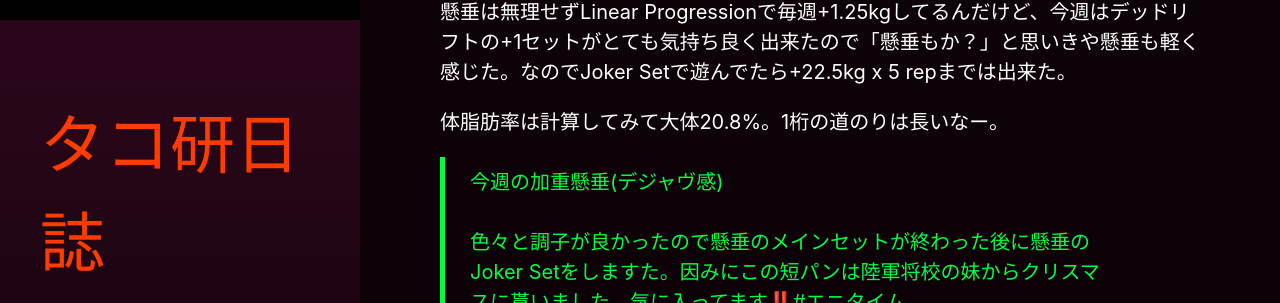
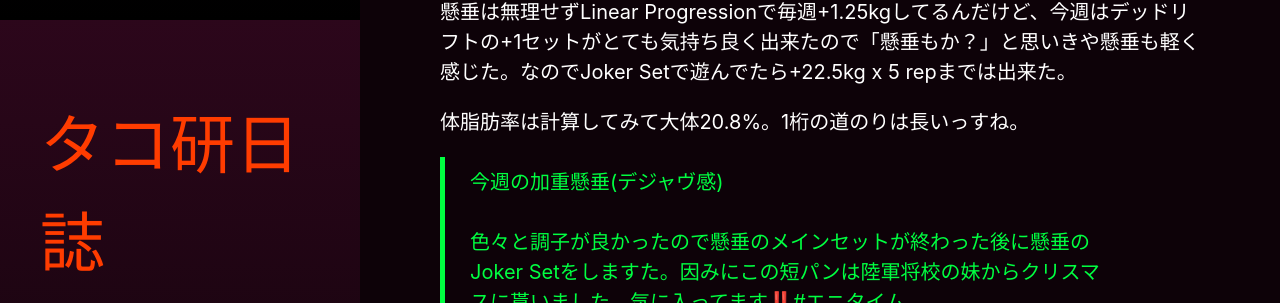
Before and after one commit to buckybean/buckybean.github.io, a Jekyll site: the page built from _posts/tacokennisshi/2021-08-15-tacokennisshi-15AUG2021update.md, in a window 1280 px wide and 900 px high, scrolled down 730 px. Shown: the part 150-453 px from the top of the window. Built offline with Jekyll 4.4.1, drawn with Linux system fonts in a browser that asks for light colours; comment, search, counter and statistics services are not loaded.

Commit message:
Update 2021-08-15-tacokennisshi-15AUG2021update.md

```diff
--- a/_posts/tacokennisshi/2021-08-15-tacokennisshi-15AUG2021update.md
+++ b/_posts/tacokennisshi/2021-08-15-tacokennisshi-15AUG2021update.md
@@ -29,6 +29,6 @@ wk/wkの写真は変化が自分でも分からないので今後省略。
 
 懸垂は無理せずLinear Progressionで毎週+1.25kgしてるんだけど、今週はデッドリフトの+1セットがとても気持ち良く出来たので「懸垂もか？」と思いきや懸垂も軽く感じた。なのでJoker Setで遊んでたら+22.5kg x 5 repまでは出来た。
 
-体脂肪率は計算してみて大体20.8%。1桁の道のりは長いなー。
+体脂肪率は計算してみて大体20.8%。1桁の道のりは長いっすね。
 
 <blockquote class="twitter-tweet" data-theme="dark"><p lang="ja" dir="ltr">今週の加重懸垂(デジャヴ感)<br><br>色々と調子が良かったので懸垂のメインセットが終わった後に懸垂のJoker Setをしますた。因みにこの短パンは陸軍将校の妹からクリスマスに貰いました。気に入ってます‼️<a href="https://twitter.com/hashtag/%E3%82%A8%E3%83%8B%E3%82%BF%E3%82%A4%E3%83%A0?src=hash&amp;ref_src=twsrc%5Etfw">#エニタイム</a> <a href="https://t.co/1Zib7VSJ5L">pic.twitter.com/1Zib7VSJ5L</a></p>&mdash; Buckybean (@TacoKenNisshi) <a href="https://twitter.com/TacoKenNisshi/status/1426468262145978369?ref_src=twsrc%5Etfw">August 14, 2021</a></blockquote> <script async src="https://platform.twitter.com/widgets.js" charset="utf-8"></script>
```
